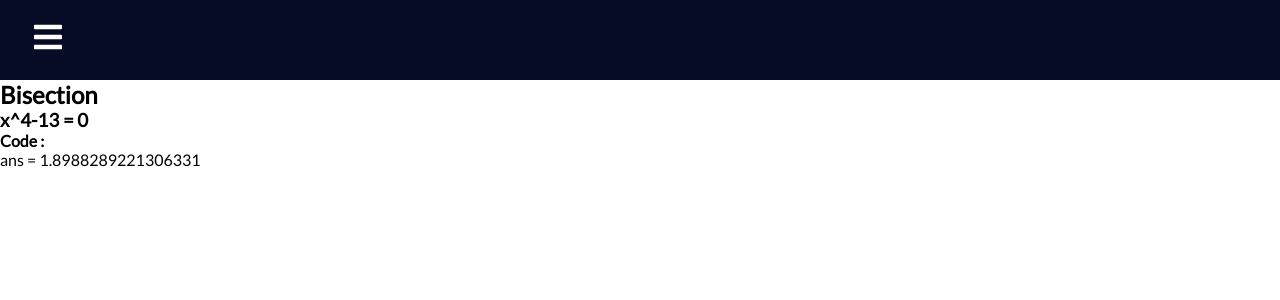
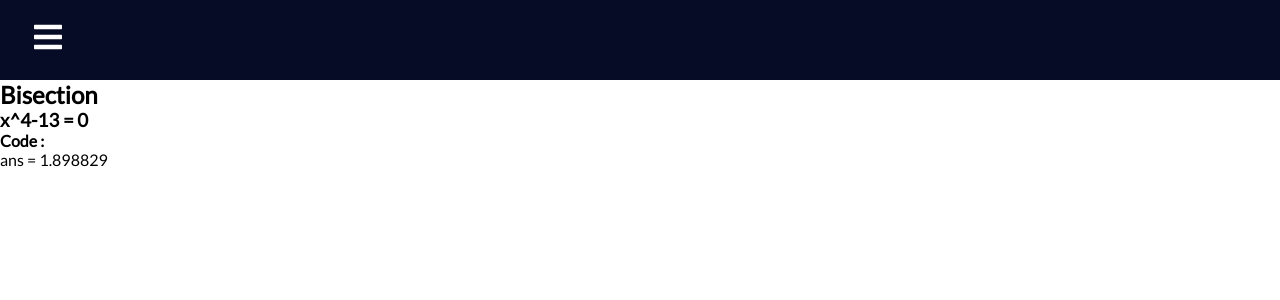
Before and after one commit to Puchite/numerical_method, a React (Create React App) app: page /#/bisection in a window 1280 px wide. Shown: the top 300 px of the page. Built offline with nearby package versions, Linux system fonts and the light colour scheme.

Commit message:
Update Bisection.js

```diff
--- a/src/Course/Bisection.js
+++ b/src/Course/Bisection.js
@@ -12,7 +12,7 @@ function Bisection() {
             <h2>Bisection</h2>
             <h3>x^4-13 = 0</h3>
             <h4>Code :</h4>
-            <p>ans = {calBisection(a,b)}</p>
+            <p>ans = {calBisection(a,b).toFixed(6)}</p>
 
         </div>
     )
```
